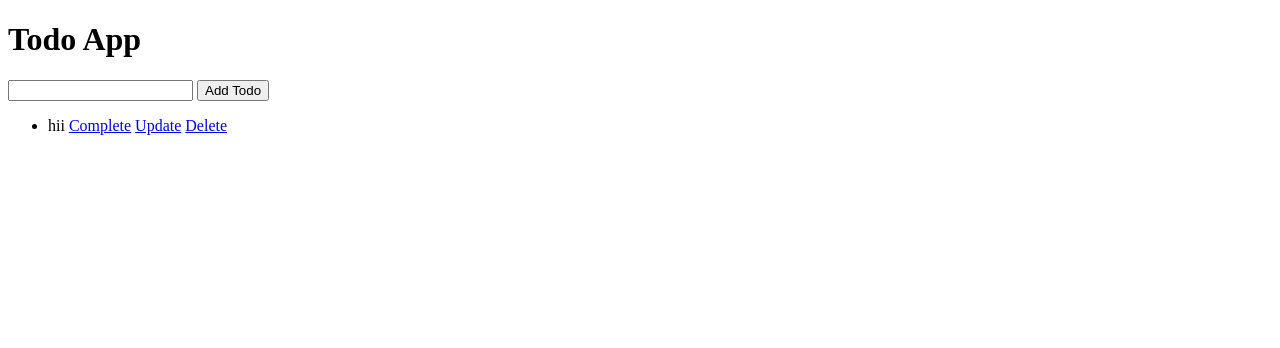
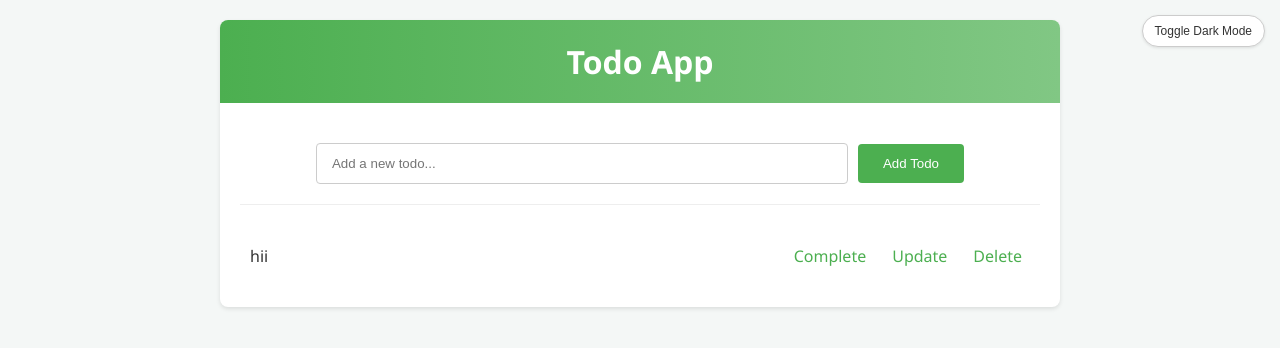
Before and after one commit to Azeemuddin3126/flask-todo-app, a Flask app: page / in a window 1280 px wide. Shown: the top 348 px of the page. Run offline with Flask 3, Linux system fonts and the light colour scheme; data comes from the database, SQL or seed files in the repository; both versions use the stored data as it was after the commit.

Commit message:
Add styling and dark mode

```diff
--- /dev/null
+++ b/static/style.css
@@ -0,0 +1,201 @@
+/* General Styles */
+body {
+    font-family: 'Segoe UI', Tahoma, Geneva, Verdana, sans-serif;
+    margin: 0;
+    padding: 0;
+    background-color: #f4f7f6;
+    color: #333;
+    transition: background-color 0.3s, color 0.3s;
+}
+
+.container {
+    max-width: 800px;
+    margin: 20px auto;
+    padding: 20px;
+    background-color: #fff;
+    box-shadow: 0 2px 4px rgba(0, 0, 0, 0.1);
+    border-radius: 8px;
+}
+
+h1 {
+    text-align: center;
+    padding: 20px 0;
+    color: #fff;
+    background: linear-gradient(90deg, #4CAF50, #81C784);
+    margin: -20px -20px 20px -20px; /* Extend to container edges */
+    border-radius: 8px 8px 0 0;
+}
+
+/* Form Styles */
+form {
+    display: flex;
+    justify-content: center;
+    align-items: center;
+    padding: 20px 0;
+    margin-bottom: 20px;
+    border-bottom: 1px solid #eee;
+}
+
+input[type="text"] {
+    padding: 12px 15px;
+    border: 1px solid #ccc;
+    border-radius: 4px;
+    margin-right: 10px;
+    flex-grow: 1; /* Allow input to take available space */
+    max-width: 500px; /* Limit input width */
+}
+
+button[type="submit"] {
+    padding: 12px 25px;
+    background-color: #4CAF50;
+    color: white;
+    border: none;
+    border-radius: 4px;
+    cursor: pointer;
+    transition: background-color 0.2s;
+}
+
+button[type="submit"]:hover {
+    background-color: #45a049;
+}
+
+/* List Styles */
+ul {
+    list-style-type: none;
+    padding: 0;
+    margin: 0;
+}
+
+li {
+    display: flex;
+    align-items: center;
+    padding: 15px 10px;
+    border-bottom: 1px solid #eee;
+    transition: background-color 0.2s;
+}
+
+li:last-child {
+    border-bottom: none;
+}
+
+li:hover {
+    background-color: #f9f9f9;
+}
+
+li span {
+    flex-grow: 1;
+    margin-right: 10px;
+}
+
+li .actions {
+    display: flex;
+    gap: 10px; /* Space between action links */
+}
+
+li a {
+    color: #4CAF50;
+    text-decoration: none;
+    padding: 5px 8px;
+    border-radius: 4px;
+    transition: background-color 0.2s, color 0.2s;
+}
+
+li a:hover {
+    background-color: #e8f5e9; /* Light green background on hover */
+    color: #388e3c;
+}
+
+li a.delete:hover {
+    background-color: #ffebee; /* Light red background for delete */
+    color: #c62828;
+}
+
+li.complete span {
+    text-decoration: line-through;
+    color: #aaa;
+}
+
+/* Dark Mode Styles */
+body.dark-mode {
+    background-color: #212121;
+    color: #e0e0e0;
+}
+
+body.dark-mode .container {
+    background-color: #333;
+    box-shadow: 0 2px 4px rgba(0, 0, 0, 0.5);
+}
+
+body.dark-mode h1 {
+    background: linear-gradient(90deg, #388e3c, #66bb6a);
+}
+
+body.dark-mode form {
+    border-bottom-color: #444;
+}
+
+body.dark-mode input[type="text"] {
+    background-color: #424242;
+    border-color: #555;
+    color: #e0e0e0;
+}
+
+body.dark-mode button[type="submit"] {
+    background-color: #66bb6a;
+}
+
+body.dark-mode button[type="submit"]:hover {
+    background-color: #5a9f5d;
+}
+
+body.dark-mode ul {
+    /* No change needed */
+}
+
+body.dark-mode li {
+    border-bottom-color: #444;
+}
+
+body.dark-mode li:hover {
+    background-color: #424242;
+}
+
+body.dark-mode li a {
+    color: #81c784; /* Lighter green for links */
+}
+
+body.dark-mode li a:hover {
+    background-color: #4a5c4e; /* Darker green background */
+    color: #a5d6a7;
+}
+
+body.dark-mode li a.delete:hover {
+    background-color: #5c4a4a; /* Darker red background */
+    color: #ef9a9a;
+}
+
+body.dark-mode li.complete span {
+    color: #757575;
+}
+
+/* Dark Mode Toggle Button */
+#dark-mode-toggle {
+    position: fixed;
+    top: 15px;
+    right: 15px;
+    padding: 8px 12px;
+    background-color: #fff;
+    color: #333;
+    border: 1px solid #ccc;
+    border-radius: 20px;
+    cursor: pointer;
+    font-size: 12px;
+    box-shadow: 0 1px 3px rgba(0,0,0,0.1);
+    z-index: 1000;
+}
+
+body.dark-mode #dark-mode-toggle {
+    background-color: #424242;
+    color: #e0e0e0;
+    border-color: #555;
+}
--- a/templates/index.html
+++ b/templates/index.html
@@ -4,26 +4,52 @@
     <meta charset="UTF-8">
     <meta name="viewport" content="width=device-width, initial-scale=1.0">
     <title>Todo App</title>
+    <link rel="stylesheet" href="{{ url_for('static', filename='style.css') }}">
 </head>
 <body>
+    <button id="dark-mode-toggle">Toggle Dark Mode</button>
+    <div class="container">
         <h1>Todo App</h1>
         <form action="/add" method="post">
-        <input type="text" name="text" id="text">
+            <input type="text" name="text" id="text" placeholder="Add a new todo...">
             <button type="submit">Add Todo</button>
         </form>
         <ul>
             {% for todo in todo_list %}
-            <li>
-                {{ todo.text }}
-                {% if todo.complete == False %}
+                <li class="{{ 'complete' if todo.complete else '' }}">
+                    <span>{{ todo.text }}</span>
+                    <div class="actions">
+                        {% if not todo.complete %}
                             <a href="/complete/{{ todo.id }}">Complete</a>
-                {% else %}
-                    Completed
                         {% endif %}
                         <a href="/update/{{ todo.id }}">Update</a>
-                <a href="/delete/{{ todo.id }}">Delete</a>
+                        <a href="/delete/{{ todo.id }}" class="delete">Delete</a>
+                    </div>
                 </li>
             {% endfor %}
         </ul>
+    </div>
+
+    <script>
+        const toggleButton = document.getElementById('dark-mode-toggle');
+        const body = document.body;
+
+        // Check local storage for theme preference
+        if (localStorage.getItem('theme') === 'dark') {
+            body.classList.add('dark-mode');
+            toggleButton.textContent = 'Toggle Light Mode';
+        }
+
+        toggleButton.addEventListener('click', () => {
+            body.classList.toggle('dark-mode');
+            if (body.classList.contains('dark-mode')) {
+                localStorage.setItem('theme', 'dark');
+                toggleButton.textContent = 'Toggle Light Mode';
+            } else {
+                localStorage.setItem('theme', 'light');
+                toggleButton.textContent = 'Toggle Dark Mode';
+            }
+        });
+    </script>
 </body>
 </html>
```
Also changed, not shown: templates/update.html (+28 -0 lines), instance/db.sqlite3 (added). Lines whose indentation alone changed are shown as unchanged.
